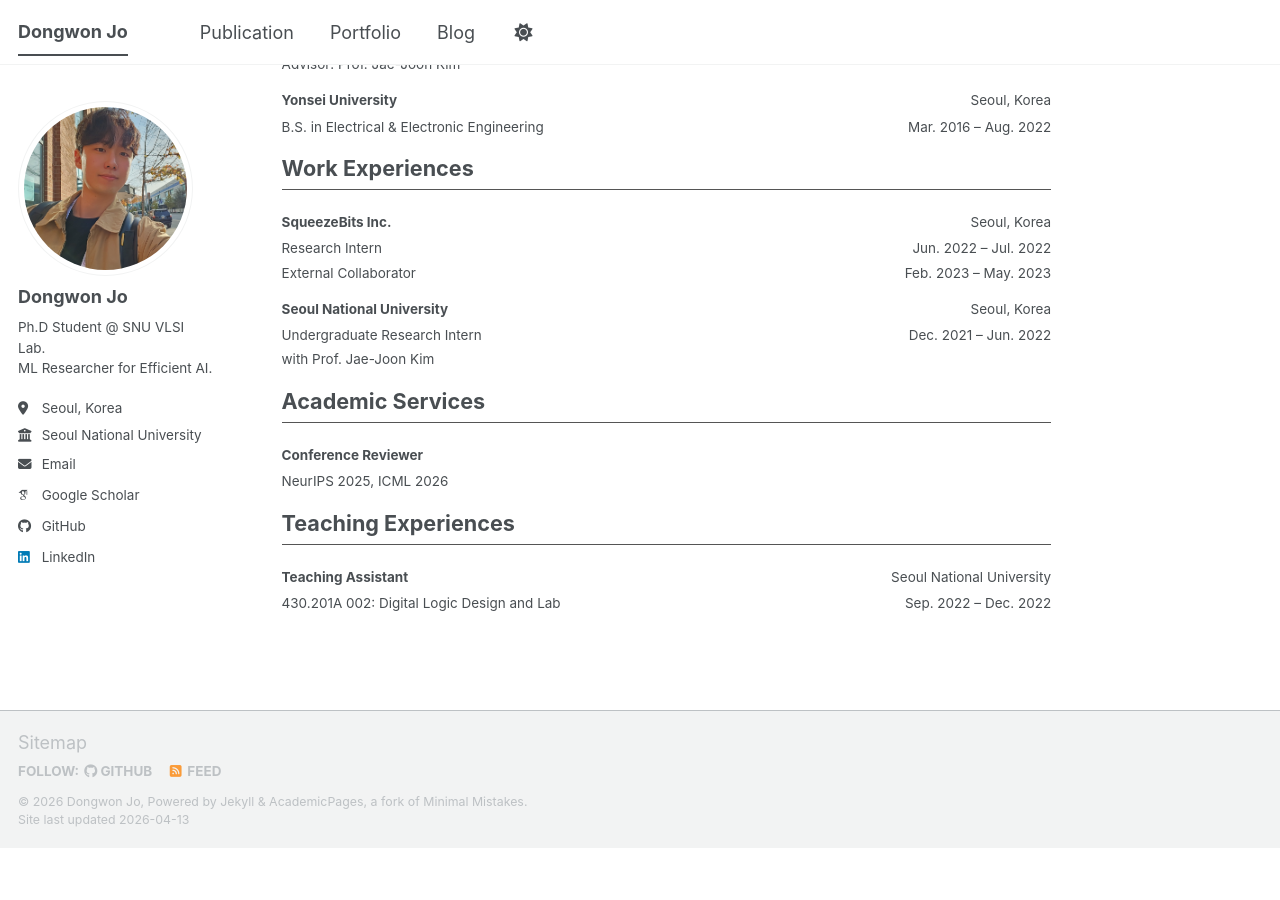
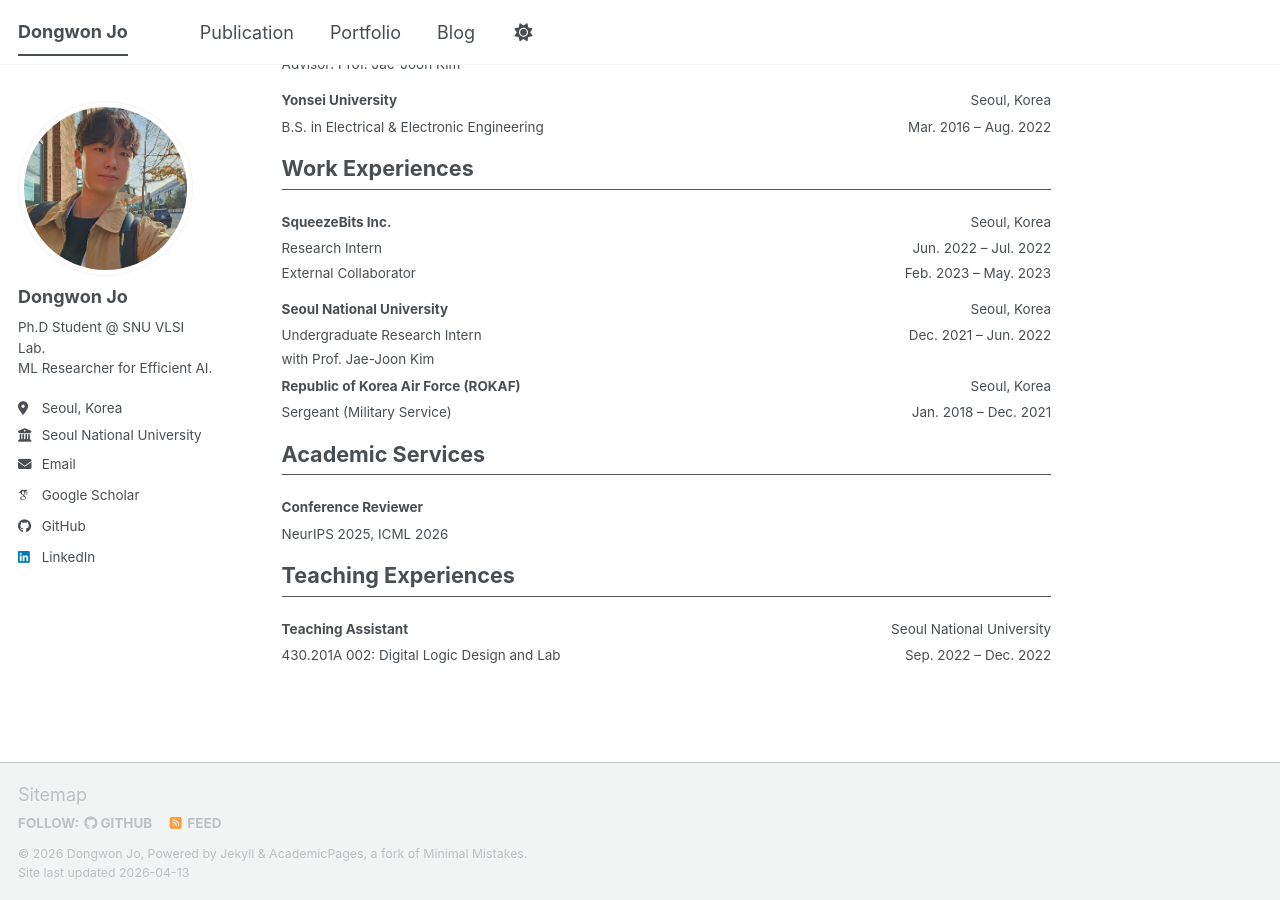
Before and after one commit to dongwonjo/dongwonjo.github.io, a Jekyll site: the page built from _pages/about.md, in a window 1280 px wide and 900 px high, scrolled down 946 px. Built offline with Jekyll 4.4.1, drawn with Linux system fonts in a browser that asks for light colours; some web fonts are replaced; a script bundle is joined from its source files by our own code; library files that are not in the unit come from our copies; before the commit the page ends 1794 px from its top, so only the background shows below that.

Commit message:
Update about.md

```diff
--- a/_pages/about.md
+++ b/_pages/about.md
@@ -94,6 +94,14 @@ Currently, my research primarily targets <strong>generative models</strong>, inc
   <tr style="border:none;">
     <td style="border:none; padding: 2px 0;" colspan="2">with Prof. Jae-Joon Kim</td>
   </tr>
+  <tr style="border:none;">
+    <td style="border:none; padding: 4px 0;"><strong>Republic of Korea Air Force (ROKAF)</strong></td>
+    <td style="border:none; padding: 4px 0; text-align:right;">Seoul, Korea</td>
+  </tr>
+  <tr style="border:none;">
+    <td style="border:none; padding: 2px 0;">Sergeant (Military Service)</td>
+    <td style="border:none; padding: 2px 0; text-align:right;">Jan. 2018 – Dec. 2021</td>
+  </tr>
 </table>
 
 <p style="font-size: 1.2em; font-weight: bold; margin-bottom: 0.2em;">Academic Services</p>
```
